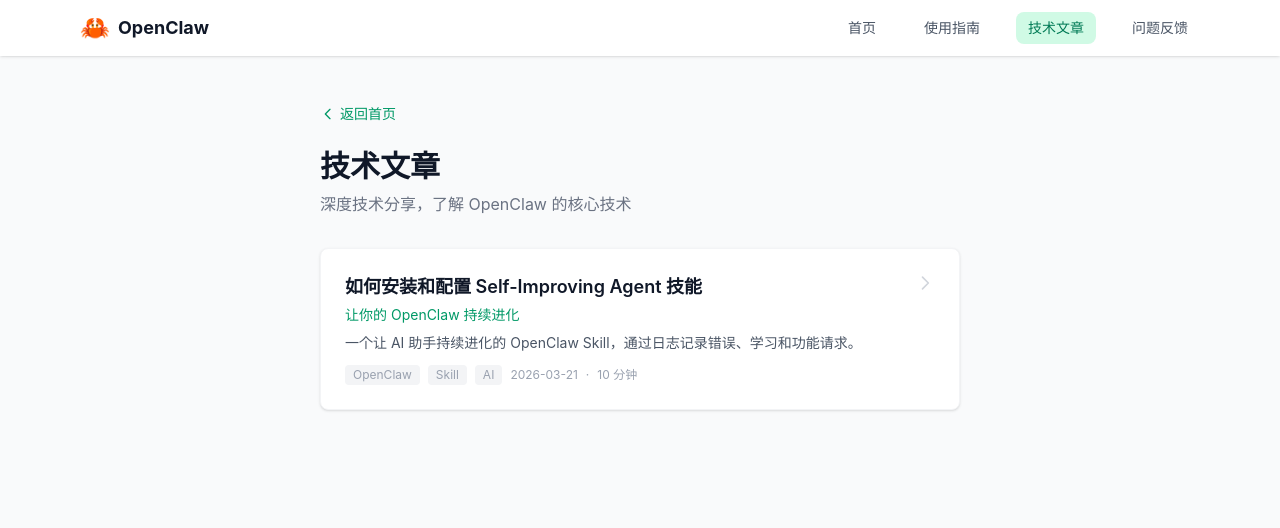
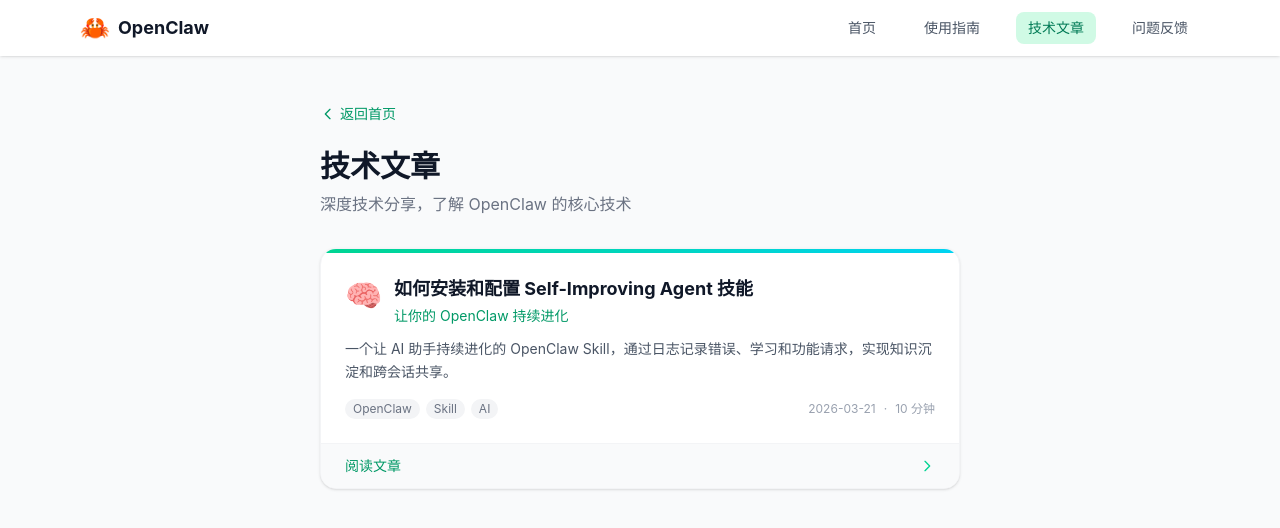
Before and after one commit to dingclaw/openclaw-guide, a React (Vite) app: page /openclaw-guide/articles in a window 1280 px wide. Shown: the top 528 px of the page. Built offline with nearby package versions, Linux system fonts and the light colour scheme.

Commit message:
style: 优化文章卡片设计，标题完整显示

```diff
--- a/src/pages/Articles.jsx
+++ b/src/pages/Articles.jsx
@@ -5,10 +5,11 @@
     id: 'self-improvement',
     title: '如何安装和配置 Self-Improving Agent 技能',
     subtitle: '让你的 OpenClaw 持续进化',
-    description: '一个让 AI 助手持续进化的 OpenClaw Skill，通过日志记录错误、学习和功能请求。',
+    description: '一个让 AI 助手持续进化的 OpenClaw Skill，通过日志记录错误、学习和功能请求，实现知识沉淀和跨会话共享。',
     tags: ['OpenClaw', 'Skill', 'AI'],
     date: '2026-03-21',
-    readTime: '10 分钟'
+    readTime: '10 分钟',
+    emoji: '🧠'
   }
 ]
 
@@ -26,41 +27,61 @@
         <h1 className="text-2xl sm:text-3xl font-bold text-gray-900 mb-2">技术文章</h1>
         <p className="text-gray-500 mb-8 text-sm sm:text-base">深度技术分享，了解 OpenClaw 的核心技术</p>
 
-        <div className="space-y-3">
+        <div className="space-y-4">
           {articles.map(article => (
             <Link
               key={article.id}
               to={`/skill/${article.id}`}
-              className="block bg-white rounded-lg p-4 sm:p-6 shadow-sm hover:shadow-md transition-all border border-gray-100 active:scale-[0.98]"
+              className="block bg-white rounded-2xl overflow-hidden shadow-sm hover:shadow-lg transition-all border border-gray-100 active:scale-[0.98]"
             >
-              <div className="flex items-start">
+              {/* 顶部装饰条 */}
+              <div className="h-1 bg-gradient-to-r from-emerald-400 via-teal-400 to-cyan-400"></div>
+
+              <div className="p-5 sm:p-6">
+                {/* 标题区 */}
+                <div className="flex items-start gap-3 mb-3">
+                  <div className="text-2xl sm:text-3xl flex-shrink-0">
+                    {article.emoji}
+                  </div>
                   <div className="flex-1 min-w-0">
-                  <h2 className="text-base sm:text-lg font-semibold text-gray-900 mb-1 truncate">
+                    <h2 className="text-base sm:text-lg font-bold text-gray-900 leading-snug">
                       {article.title}
                     </h2>
-                  <p className="text-emerald-600 text-xs sm:text-sm mb-2">{article.subtitle}</p>
-                  <p className="text-gray-600 text-xs sm:text-sm line-clamp-2 mb-3">
+                    <p className="text-emerald-600 text-sm mt-1">{article.subtitle}</p>
+                  </div>
+                </div>
+
+                {/* 描述 */}
+                <p className="text-gray-600 text-sm leading-relaxed mb-4 line-clamp-2">
                   {article.description}
                 </p>
-                  <div className="flex flex-wrap items-center gap-2 text-xs text-gray-400">
+
+                {/* 底部元信息 */}
+                <div className="flex items-center justify-between">
+                  <div className="flex flex-wrap gap-1.5">
                     {article.tags.map(tag => (
                       <span
                         key={tag}
-                        className="px-2 py-0.5 bg-gray-100 rounded"
+                        className="px-2 py-0.5 bg-gray-100 text-gray-500 text-xs rounded-full"
                       >
                         {tag}
                       </span>
                     ))}
+                  </div>
+                  <div className="flex items-center gap-2 text-xs text-gray-400 flex-shrink-0">
                     <span>{article.date}</span>
                     <span>·</span>
                     <span>{article.readTime}</span>
                   </div>
                 </div>
-                <div className="text-gray-300 ml-3 flex-shrink-0">
-                  <svg className="w-5 h-5" fill="none" stroke="currentColor" viewBox="0 0 24 24">
+              </div>
+
+              {/* 底部阅读提示 */}
+              <div className="px-5 sm:px-6 py-3 bg-gray-50 border-t border-gray-100 flex items-center justify-between">
+                <span className="text-sm text-emerald-600 font-medium">阅读文章</span>
+                <svg className="w-4 h-4 text-emerald-400" fill="none" stroke="currentColor" viewBox="0 0 24 24">
                   <path strokeLinecap="round" strokeLinejoin="round" strokeWidth={2} d="M9 5l7 7-7 7" />
                 </svg>
-                </div>
               </div>
             </Link>
           ))}
--- a/src/pages/SkillArticle.jsx
+++ b/src/pages/SkillArticle.jsx
@@ -3,8 +3,8 @@
 
 const articles = {
   'self-improvement': {
-    title: 'Self-Improving Agent Skill',
-    subtitle: '让 AI 拥有记忆与学习能力'
+    title: '如何安装和配置 Self-Improving Agent 技能',
+    subtitle: '让你的 OpenClaw 持续进化'
   }
 }
 
```
Lines whose indentation alone changed are shown as unchanged.
